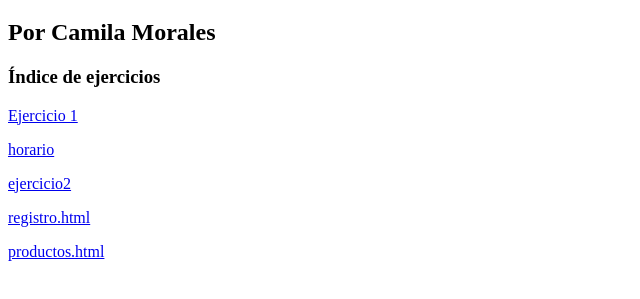
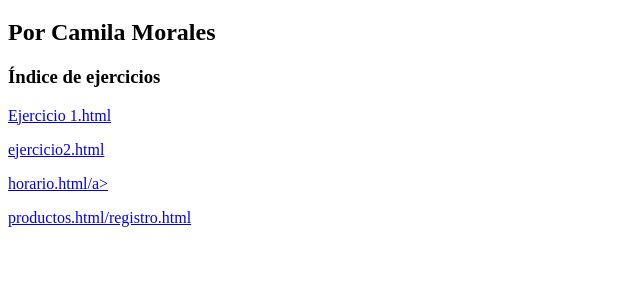
Before and after one commit to cm-04-mrls/AW_25_26, a plain HTML site: page index.html in a window 1280 px wide. Shown: the part 61-360 px from the top of the page, without its empty margins (0-640 px from the left). Drawn offline with Linux system fonts and the light colour scheme.

Commit message:
index.html
Fixed links and corrected file names in index.html.

```diff
--- a/index.html
+++ b/index.html
@@ -13,15 +13,13 @@
   <h2>Por Camila Morales</h2>
   <h3>Índice de ejercicios</h3>
 
-  <p><a href="E.1/index.hmtl">Ejercicio 1</a></p>
-  <p><a href="E.2/index.hmtl">horario</a></p>
-  <p><a href="E.2/index.hmtl">ejercicio2</a></p>
-  <p><a href="4.1/2/index.hmtl">registro.html</a></p>
-  <p><a href="4.1/2/index.hmtl">productos.html</a></p>
-</ol>
+  <p><a href="E.1/index.html">Ejercicio 1.html</a></p>
 
-  </ol>
+    <p><a href="E.2/index.html">ejercicio2.html</a></p>
 
+    <p><a href="E.2/index.html">horario.html/a></p>
+
+    <p><a href="4.1⁄2/index.html">productos.html/registro.html</a></p>
 </body>
 
 </html>
```
